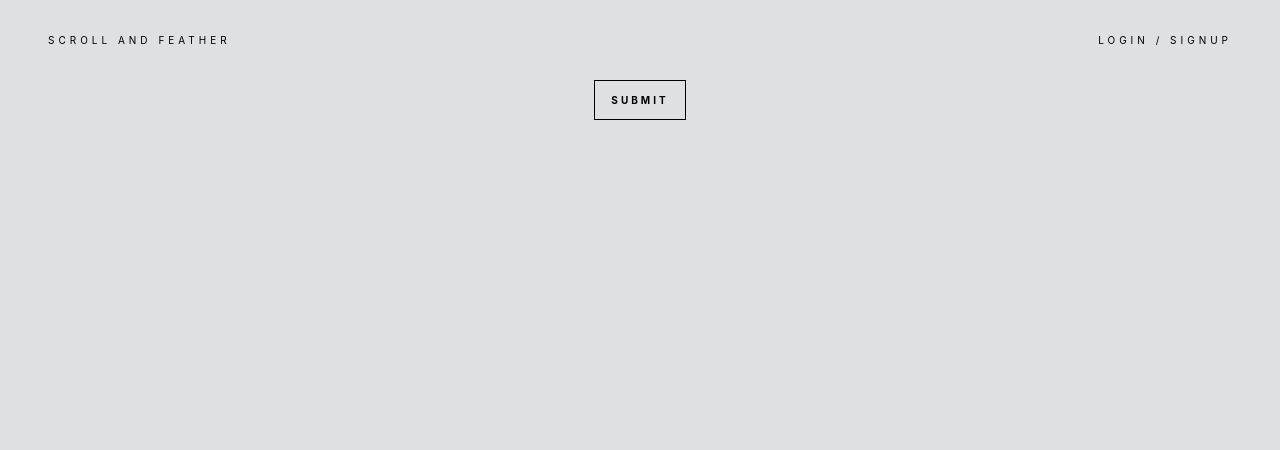
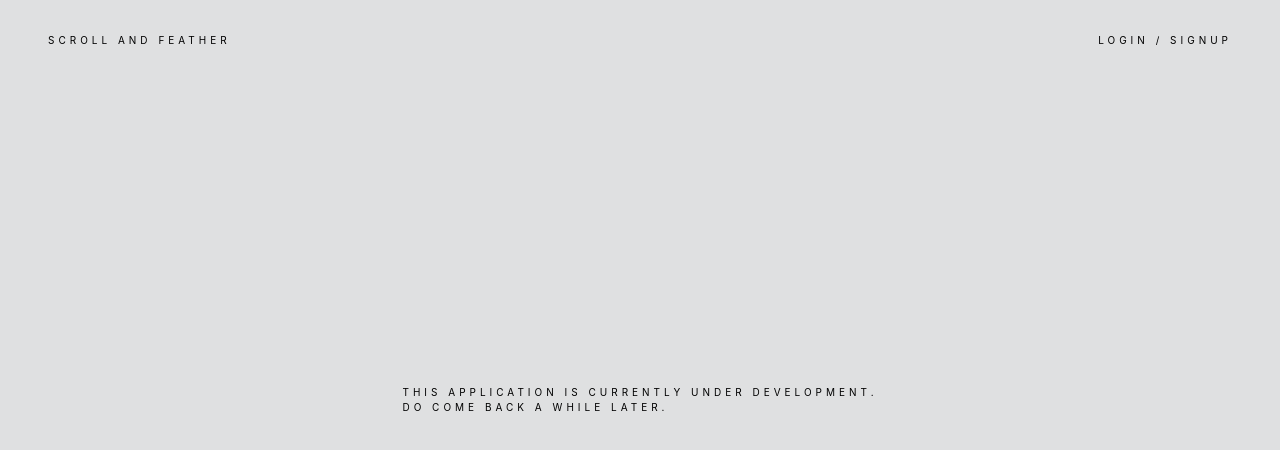
Before and after one commit to krankj/scroll-and-feather-webapp, a React (Create React App) app in the folder client/: page / in a window 1280 px wide. Shown: the top 450 px of the page. Built offline with nearby package versions, Linux system fonts and the light colour scheme.

Commit message:
Website under development message

```diff
--- a/client/src/App.js
+++ b/client/src/App.js
@@ -1,11 +1,15 @@
-import { Button, Center } from "@chakra-ui/react";
+import { Button, Text, Center } from "@chakra-ui/react";
 import Header from "components/Header";
 function App() {
   return (
     <>
       <Header />
-      <Center>
-        <Button variant="outline">Submit</Button>
+      <Center h="80vh">
+        <Text>
+          This application is currently under development. <br></br>Do come back
+          a while later.
+        </Text>
+        {/* <Button variant="outline">Submit</Button> */}
       </Center>
     </>
   );
```
Also changed, not shown: client/public/manifest.json, 1 other file (tests, documents, lock files or other folders).
